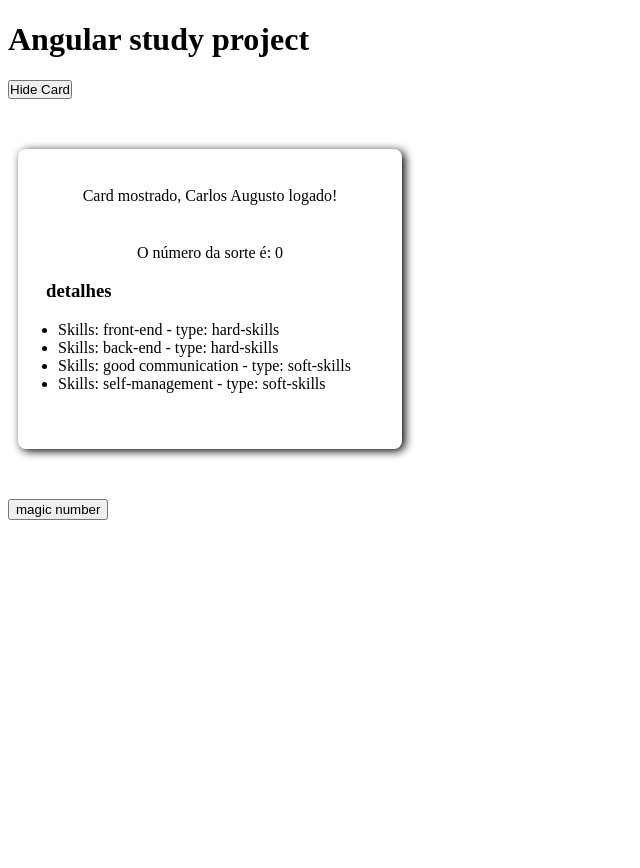
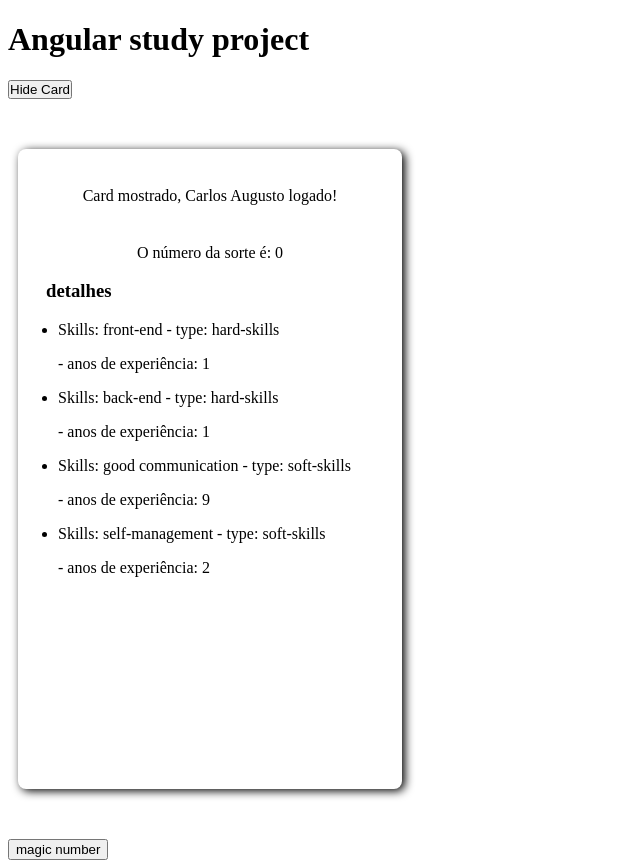
Before and after one commit to calopessoa/angular-test, an Angular app: page / in a window 1280 px wide. Both pictures are taken after a click on the button "Show Card". Shown: the whole page, without its empty margins (0-640 px from the left). Before the commit the page ends 800 px from the top, so only its background shows below. Built offline with nearby package versions, Linux system fonts and the light colour scheme.

Commit message:
using interfaces

```diff
--- /dev/null
+++ b/src/app/Skill.ts
@@ -0,0 +1,5 @@
+export interface Skill {
+  skill: string,
+  type: string,
+  experience: number,
+}
--- a/src/app/components/details/details.component.html
+++ b/src/app/components/details/details.component.html
@@ -1,6 +1,8 @@
 <main>
   <h3>detalhes</h3>
   <ul>
-    <li *ngFor="let skill of skills">Skills: {{skill.skill}} - type: {{skill.type}}</li>
+    <li *ngFor="let skill of skills">Skills: {{skill.skill}} - type: {{skill.type}}
+      <p>- anos de experiência: {{skill.experience}}</p>
+    </li>
   </ul>
 </main>
--- a/src/app/components/details/details.component.ts
+++ b/src/app/components/details/details.component.ts
@@ -1,4 +1,5 @@
 import { Component, OnInit } from '@angular/core';
+import { Skill } from 'src/app/Skill';
 
 @Component({
   selector: 'app-details',
@@ -6,11 +7,11 @@
   styleUrls: ['./details.component.css']
 })
 export class DetailsComponent implements OnInit {
-  skills = [
-    { skill: 'front-end', type: 'hard-skills'},
-    { skill: 'back-end', type: 'hard-skills'},
-    { skill: 'good communication', type: 'soft-skills'},
-    { skill: 'self-management', type: 'soft-skills'},
+  skills: Skill[] = [
+    { skill: 'front-end', type: 'hard-skills', experience: 1 },
+    { skill: 'back-end', type: 'hard-skills', experience: 1},
+    { skill: 'good communication', type: 'soft-skills', experience: 9 },
+    { skill: 'self-management', type: 'soft-skills', experience: 2 },
   ]
   constructor() { }
 
--- a/src/app/components/first-component/first.component.css
+++ b/src/app/components/first-component/first.component.css
@@ -6,7 +6,7 @@
 
 .card {
   border-radius: 8px;
-  height: 300px;
+  height: 80vh;
   width: 30vw;
   margin: 50px 10px;
   box-shadow: 3px 2px 10px black;
```
